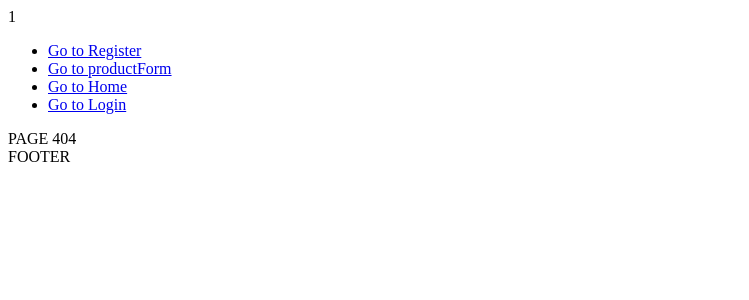
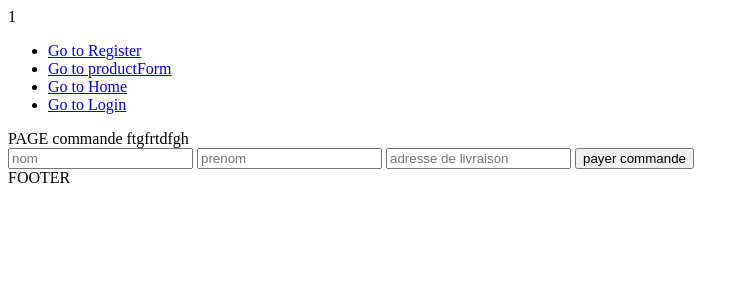
Before and after one commit to alexlastique/projet-php, a PHP site: page /?p=commande in a window 1280 px wide. Shown: the top 300 px of the page, without its empty margins (0-749 px from the left). Run offline with PHP 8.4, Linux system fonts and the light colour scheme; the visitor is signed in with stand-in values (Sample User, id 1); data that the repository does not hold is empty.

Commit message:
insert dans commande

```diff
--- a/src/db.php
+++ b/src/db.php
@@ -3,6 +3,7 @@
 try {
     $dsn = 'mysql:host=localhost;dbname=projetPHP;port=8889';
     $db = new PDO($dsn, 'root', 'root');
+    // $db->setAttribute(PDO::ATTR_ERRMODE , PDO::ERRMODE_EXCEPTION);
     $db->setAttribute(PDO::ATTR_DEFAULT_FETCH_MODE, PDO::FETCH_ASSOC);
 }
 catch (Exception $e) {
--- a/src/init.php
+++ b/src/init.php
@@ -4,7 +4,7 @@ session_start();
 require_once __DIR__ . '/db.php';
 
 // config du site
-$existing_pages = ['home', 'login', 'register', 'product', 'productForm'];
+$existing_pages = ['home', 'login', 'register', 'product', 'productForm', 'commande'];
 $existing_product = ['One Piece Tome 106','Spy x family Tome 1'];
 
 // les classes
--- /dev/null
+++ b/src/views/pages/commande.php
@@ -0,0 +1,17 @@
+<?php
+
+$title = 'commande';
+$_SESSION['panier']="ftgfrtdfgh";
+
+ob_start();?>
+<div>
+    PAGE commande <?= $_SESSION["panier"]?>
+    <form action="/actions/commande.php" method="post">
+        <input type="text" placeholder="nom" name="nom">
+        <input type="text" placeholder="prenom" name="prenom">
+        <input type="text" placeholder="adresse de livraison" name="adresse">
+        <button type="submit">payer commande</button>
+    </form>
+</div>
+<?php
+$page_content = ob_get_clean();
```
Also changed, not shown: www/actions/commande.php (added, +44 -0 lines).
